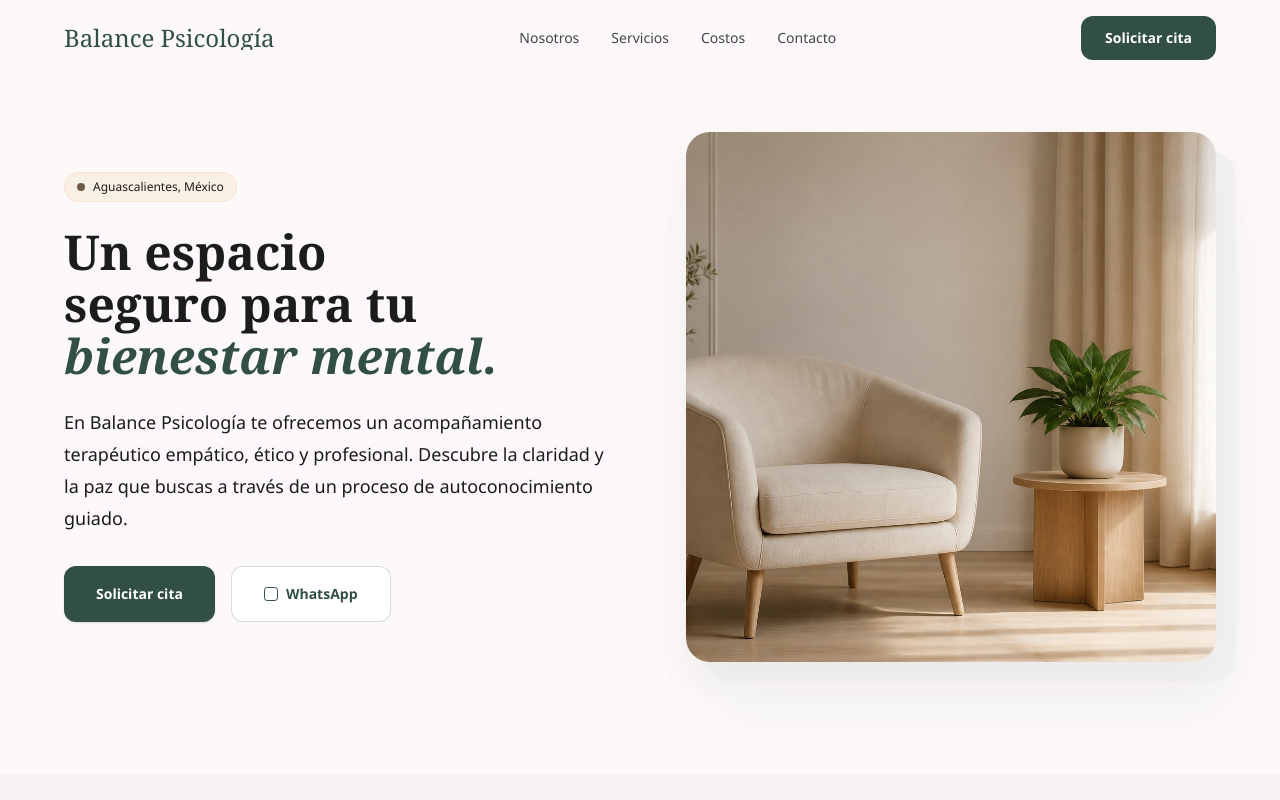
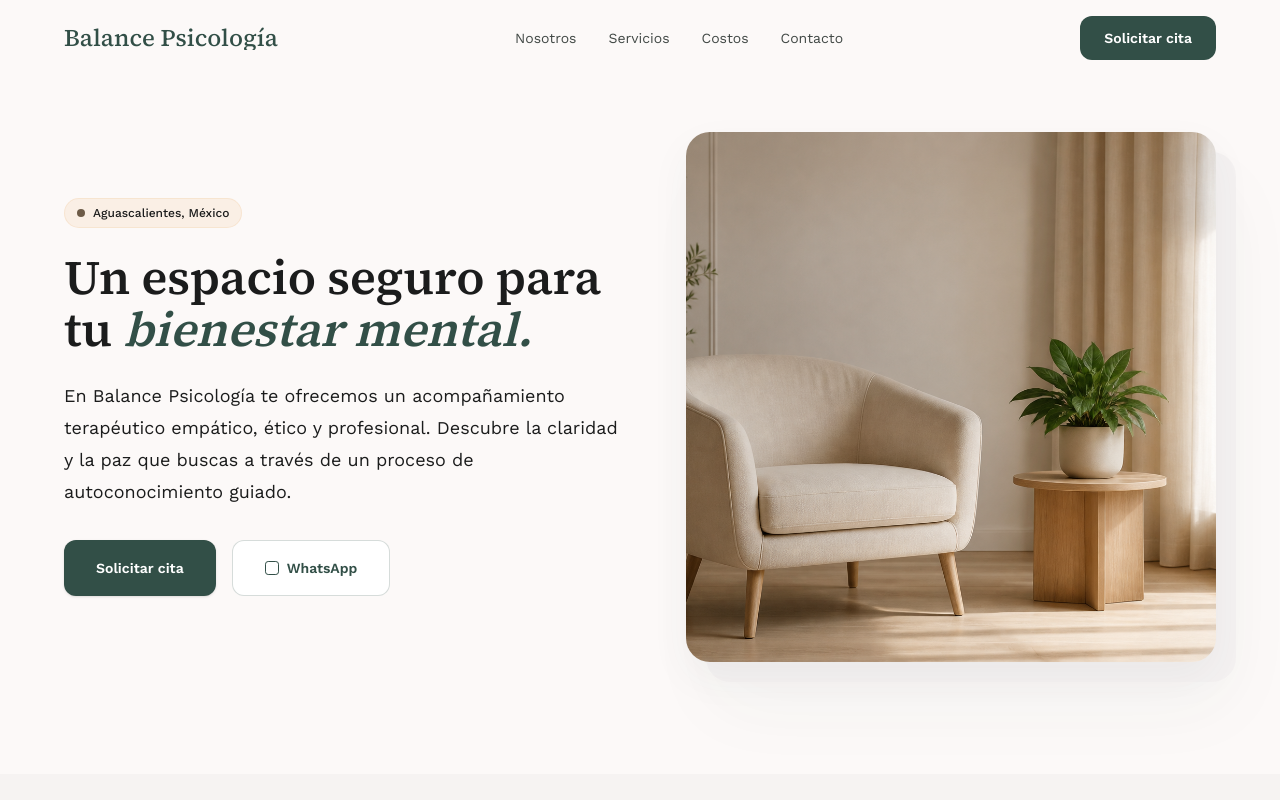
Before and after one commit to GerardoRegalado/BalancePsicologia, a Next.js app: page / in a window 1280 px wide. Shown: the top 800 px of the page. Built offline with nearby package versions, Linux system fonts and the light colour scheme; no server answers.

Commit message:
sanitization of last 1.x step done

```diff
--- a/app/layout.tsx
+++ b/app/layout.tsx
@@ -1,6 +1,21 @@
 import type { Metadata } from "next";
+import { Source_Serif_4, Work_Sans } from "next/font/google";
 import { buildMetadata } from "@/lib/seo/build-metadata";
 import "./globals.css";
+
+const sourceSerif = Source_Serif_4({
+  subsets: ["latin"],
+  weight: ["500", "600"],
+  variable: "--font-source-serif-4",
+  display: "swap",
+});
+
+const workSans = Work_Sans({
+  subsets: ["latin"],
+  weight: ["400", "500", "600"],
+  variable: "--font-work-sans",
+  display: "swap",
+});
 
 export const metadata: Metadata = buildMetadata();
 
@@ -10,7 +25,10 @@
   children: React.ReactNode;
 }) {
   return (
-    <html lang="es-MX" className="antialiased">
+    <html
+      lang="es-MX"
+      className={`${sourceSerif.variable} ${workSans.variable} antialiased`}
+    >
       <body className="bg-background text-on-surface min-h-screen font-sans">
         {children}
       </body>
--- a/components/layout/site-footer.tsx
+++ b/components/layout/site-footer.tsx
@@ -1,6 +1,8 @@
 import { Container } from "@/components/ui/container";
 import { brandConfig } from "@/config/brand";
 import { footerContent } from "@/content/contact";
+
+const currentYear = new Date().getFullYear();
 
 export function SiteFooter() {
   return (
@@ -41,7 +43,7 @@
         </div>
 
         <p className="max-w-sm text-center text-sm leading-6 text-primary md:text-left">
-          © 2024 {brandConfig.name}. Todos los derechos reservados.{" "}
+          © {currentYear} {brandConfig.name}. Todos los derechos reservados.{" "}
           {brandConfig.location}.
         </p>
       </Container>
```
